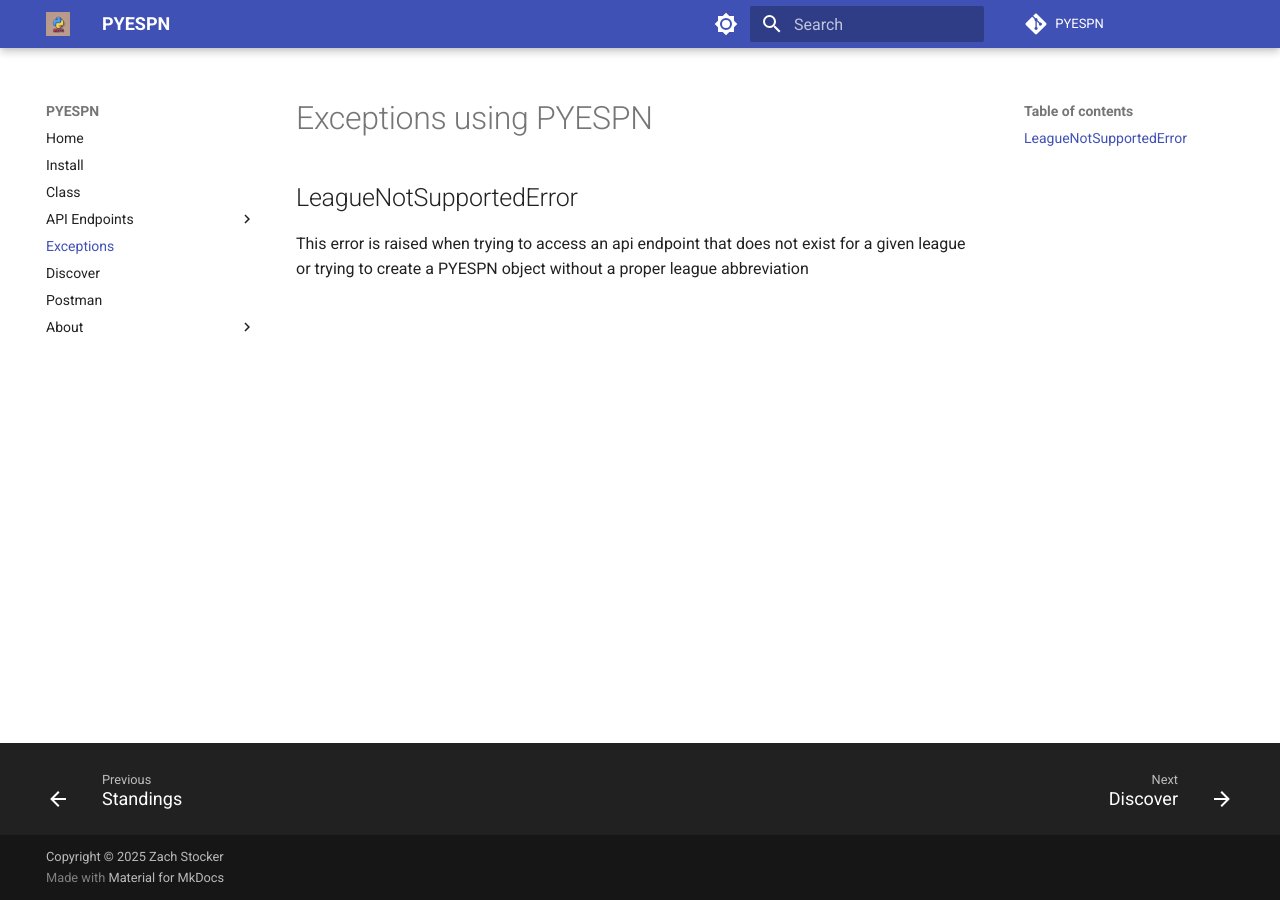
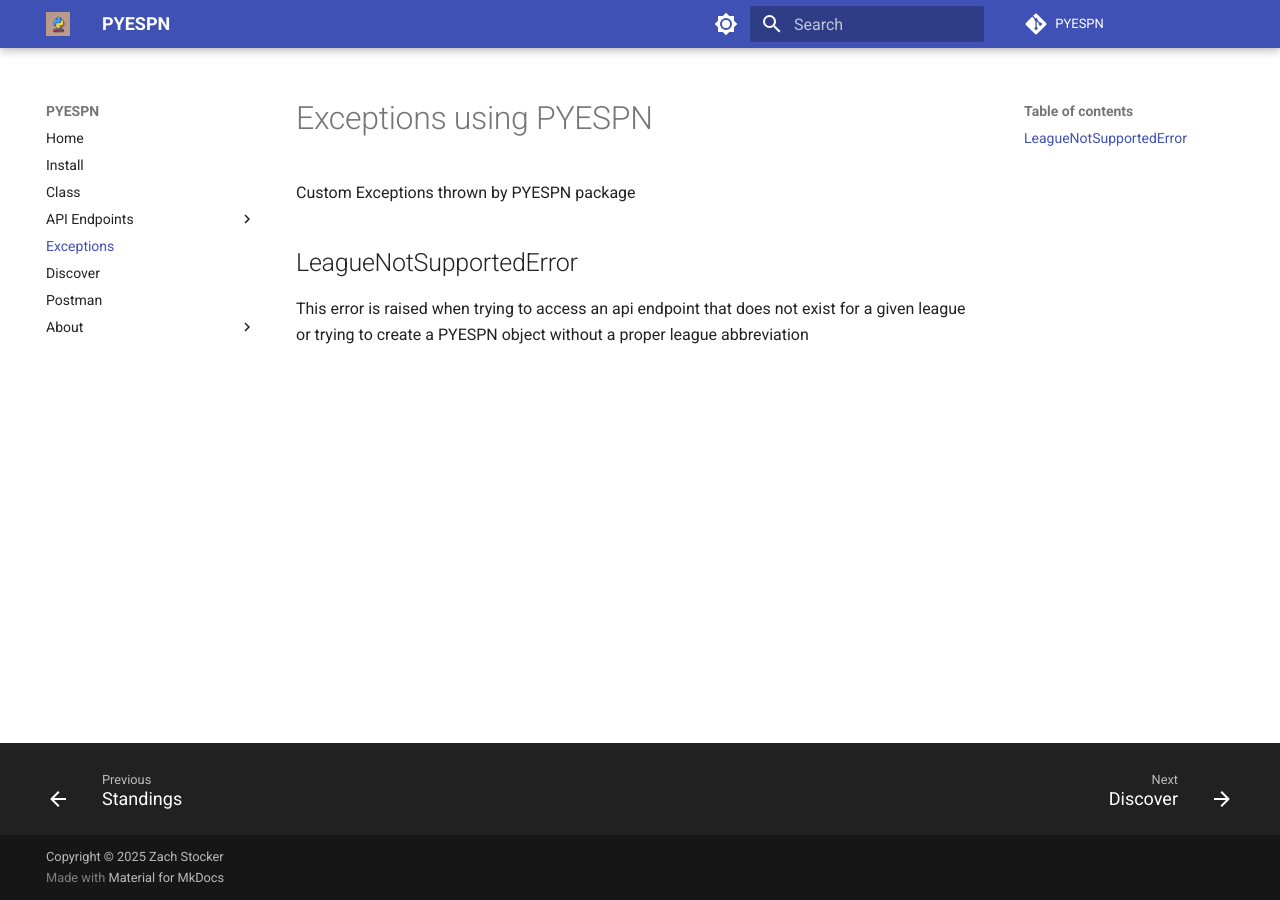
Before and after one commit to EnderLocke/pyespn, an MkDocs documentation site: the page built from docs/exceptions.md, in a window 1280 px wide. Built offline with MkDocs 1.6.1 and Material for MkDocs 9.7.7, drawn with Linux system fonts in a browser that asks for light colours; comment, search, counter and statistics services are not loaded.

Commit message:
adding exceptions docs

```diff
--- a/docs/exceptions.md
+++ b/docs/exceptions.md
@@ -1,4 +1,5 @@
 # Exceptions using PYESPN
+Custom Exceptions thrown by PYESPN package
 
 ## LeagueNotSupportedError
 This error is raised when trying to access an api endpoint that does not exist for
```
